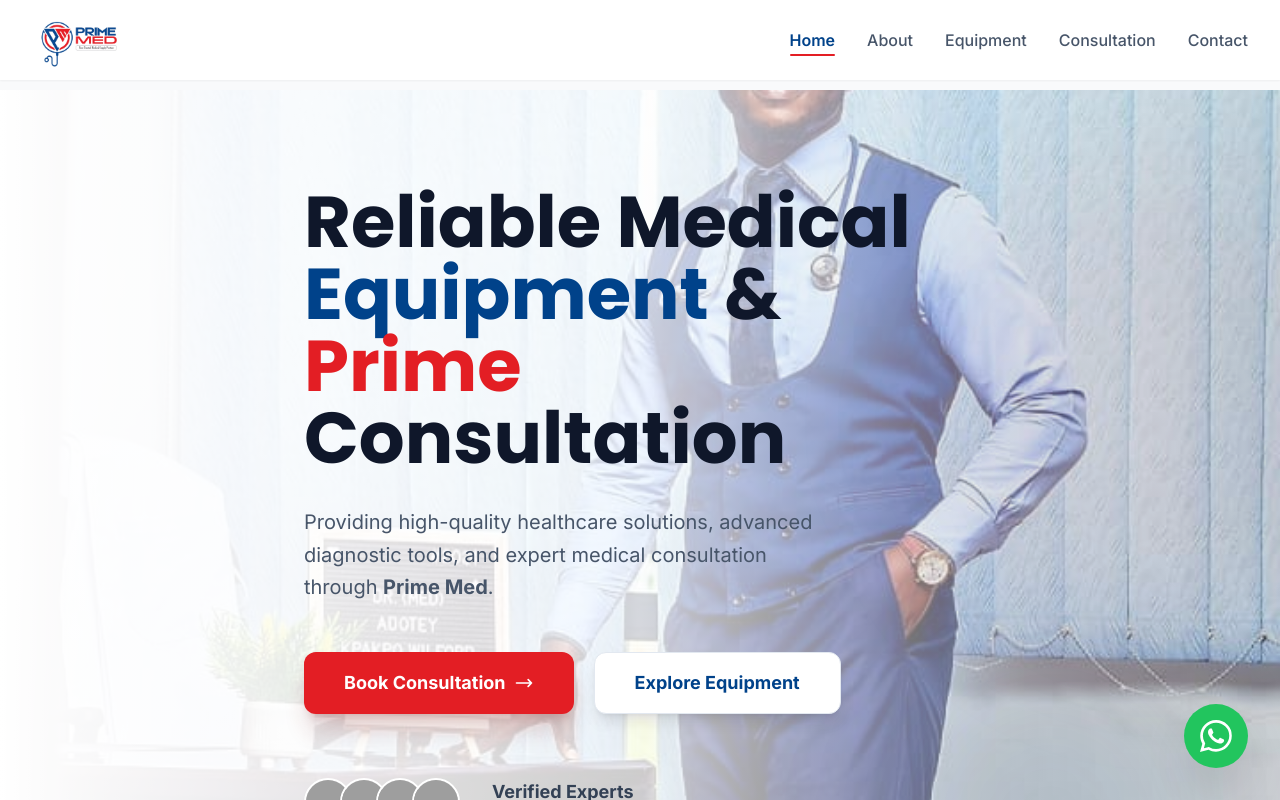
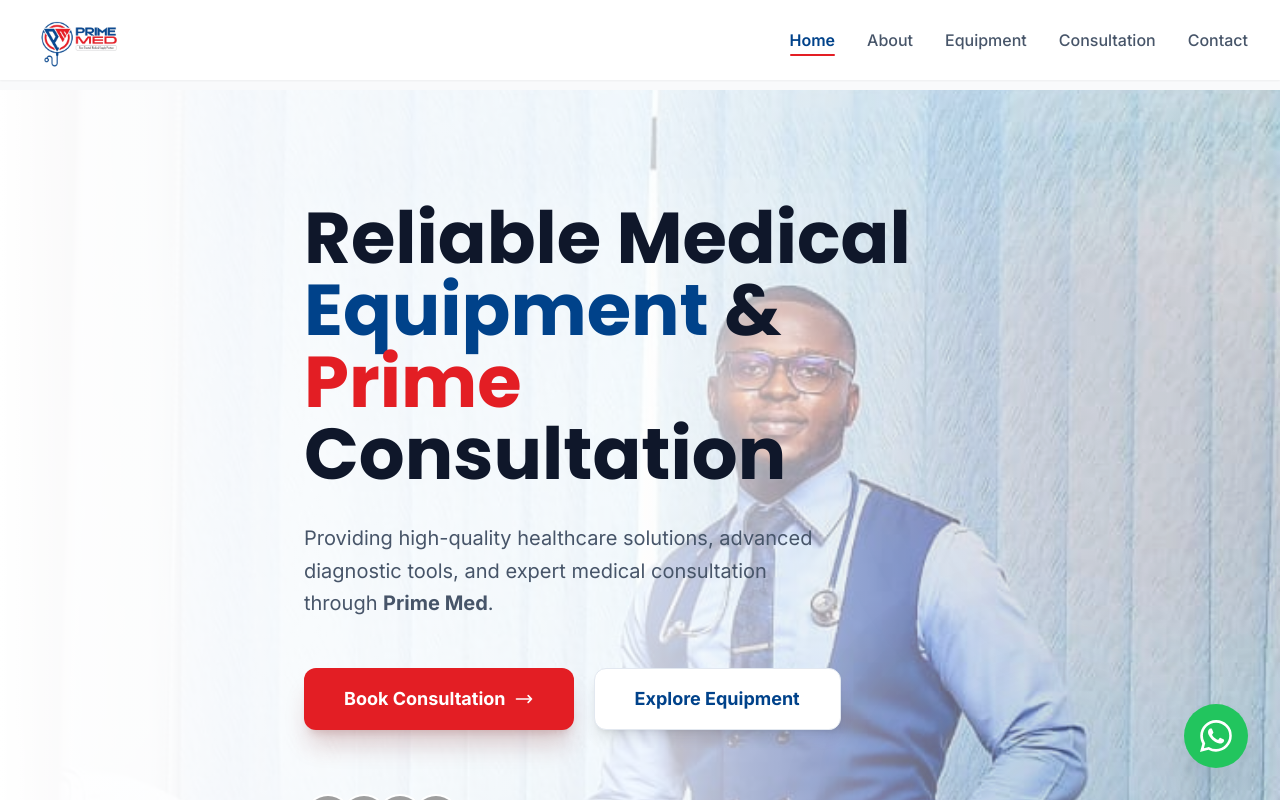
Before and after one commit to winnidebz1/primemed, a React (Vite) app: page / in a window 1280 px wide. Shown: the top 800 px of the page. Built offline with nearby package versions, Linux system fonts and the light colour scheme; grey boxes are pictures that could not be loaded.

Commit message:
Updated About section, Hero layout, and category banners - Changed email to primemedgh@gmail.com - Added tagline 'If not Prime its a crime!' - Fixed Hero image positioning and H1 spacing - Added category banner support for Theatre Setups

```diff
--- a/components/Footer.tsx
+++ b/components/Footer.tsx
@@ -52,7 +52,7 @@
                 <svg className="w-6 h-6 text-brand-red shrink-0" fill="none" stroke="currentColor" viewBox="0 0 24 24">
                   <path strokeLinecap="round" strokeLinejoin="round" strokeWidth="2" d="M3 8l7.89 5.26a2 2 0 002.22 0L21 8M5 19h14a2 2 0 002-2V7a2 2 0 00-2-2H5a2 2 0 00-2 2v10a2 2 0 002 2z" />
                 </svg>
-                <span>contact@primemedsolutions.com</span>
+                <span>primemedgh@gmail.com</span>
               </li>
             </ul>
           </div>
--- a/components/Hero.tsx
+++ b/components/Hero.tsx
@@ -8,7 +8,7 @@
         <img
           src="/images/Hero.jpeg"
           alt="African Medical Professionals in Modern Hospital"
-          className="w-full h-full object-cover"
+          className="w-full h-full object-cover object-[center_20%]"
         />
         <div className="absolute inset-0 bg-gradient-to-r from-white via-white/80 to-transparent/10"></div>
       </div>
@@ -17,7 +17,7 @@
       <div className="absolute top-20 right-[-10%] w-[500px] h-[500px] bg-brand-red/5 rounded-full blur-3xl"></div>
       <div className="absolute bottom-[-10%] right-20 w-[300px] h-[300px] bg-brand-blue/10 rounded-full blur-3xl"></div>
 
-      <div className="relative z-10 max-w-7xl mx-auto px-4 sm:px-6 lg:px-8 pt-32 pb-24 lg:pt-40 lg:pb-32">
+      <div className="relative z-10 max-w-7xl mx-auto px-4 sm:px-6 lg:px-8 pt-40 pb-24 lg:pt-48 lg:pb-32">
         <div className="max-w-2xl text-slate-900">
           <h1 className="text-4xl md:text-6xl lg:text-7xl font-bold leading-tight mb-8">
             Reliable Medical <br />
--- a/constants.tsx
+++ b/constants.tsx
@@ -4,7 +4,7 @@
 export const WHATSAPP_NUMBER = "0505648365";
 
 export const CATEGORIES = [
-  { name: 'Theatre Setups', icon: 'operating-table' },
+  { name: 'Theatre Setups', icon: 'operating-table', bannerImage: '/images/categories/theatre-setup-banner.jpg' },
   { name: 'Laboratory Setups', icon: 'test-tube' },
   { name: 'Diagnostic Setups', icon: 'stethoscope' },
   { name: 'Dental Setups', icon: 'dental-chair' },
--- a/pages/AboutPage.tsx
+++ b/pages/AboutPage.tsx
@@ -29,13 +29,13 @@
             </div>
             <div className="lg:w-1/2 relative">
               <div className="aspect-square rounded-[3rem] overflow-hidden shadow-2xl">
-                <img src="https://images.unsplash.com/photo-1576091160550-2173dba999ef?auto=format&fit=crop&q=80&w=1200" alt="MedPro Mission" className="w-full h-full object-cover" />
+                <img src="/images/about/team.jpg" alt="Prime Med Team" className="w-full h-full object-cover" />
               </div>
               <div className="absolute -bottom-10 -left-10 bg-white border border-gray-100 p-10 rounded-3xl shadow-2xl hidden md:block max-w-sm">
                 <p className="text-2xl font-bold mb-2 text-brand-blue">
                   <span className="text-brand-red">Quality</span> First
                 </p>
-                <p className="text-slate-500 leading-relaxed">Our commitment to medical standards is unwavering and globally recognized.</p>
+                <p className="text-slate-500 leading-relaxed">Our commitment to medical standards is unwavering and globally recognized. <span className="italic font-semibold text-brand-blue">"If not Prime its a crime!"</span></p>
               </div>
             </div>
           </div>
--- a/pages/ProductsPage.tsx
+++ b/pages/ProductsPage.tsx
@@ -9,12 +9,15 @@
 }
 
 const ProductsPage: React.FC<ProductsPageProps> = ({ activeCategory, setActiveCategory }) => {
+  const currentCategory = CATEGORIES.find(cat => cat.name === activeCategory);
+  const bannerImage = currentCategory?.bannerImage || 'https://images.unsplash.com/photo-1579684385127-1ef15d508118?auto=format&fit=crop&q=80&w=2000';
+
   return (
     <div className="pt-24 pb-20">
       {/* Dynamic Banner based on category */}
       <div className="bg-slate-900 py-24 mb-16 relative overflow-hidden">
         <div className="absolute inset-0">
-          <img src="https://images.unsplash.com/photo-1579684385127-1ef15d508118?auto=format&fit=crop&q=80&w=2000" alt="background" className="w-full h-full object-cover opacity-30" />
+          <img src={bannerImage} alt="background" className="w-full h-full object-cover opacity-30" />
           <div className="absolute inset-0 bg-gradient-to-t from-slate-900 via-brand-blue/40 to-transparent"></div>
         </div>
         <div className="max-w-7xl mx-auto px-4 relative z-10 text-center text-white">
@@ -33,11 +36,10 @@
             <button
               key={cat.name}
               onClick={() => setActiveCategory(cat.name)}
-              className={`px-8 py-3 rounded-2xl font-bold transition-all border-2 whitespace-nowrap ${
-                activeCategory === cat.name
+              className={`px-8 py-3 rounded-2xl font-bold transition-all border-2 whitespace-nowrap ${activeCategory === cat.name
                   ? 'bg-brand-blue text-white border-brand-blue shadow-xl shadow-brand-blue/30 scale-105'
                   : 'bg-white text-slate-600 border-gray-100 hover:border-brand-blue/30'
-              }`}
+                }`}
             >
               {cat.name}
             </button>
```
